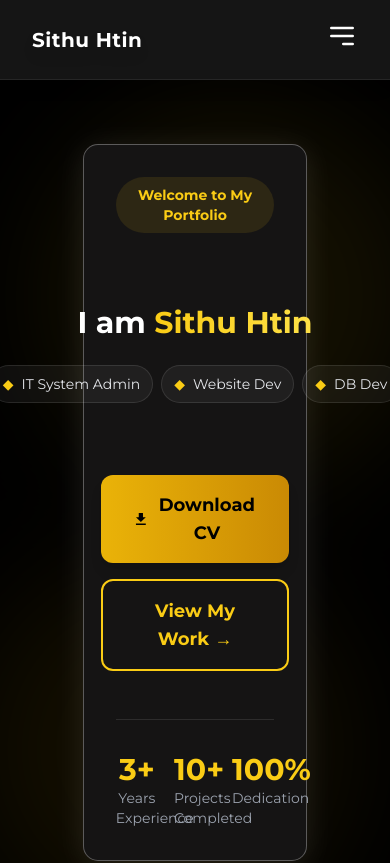
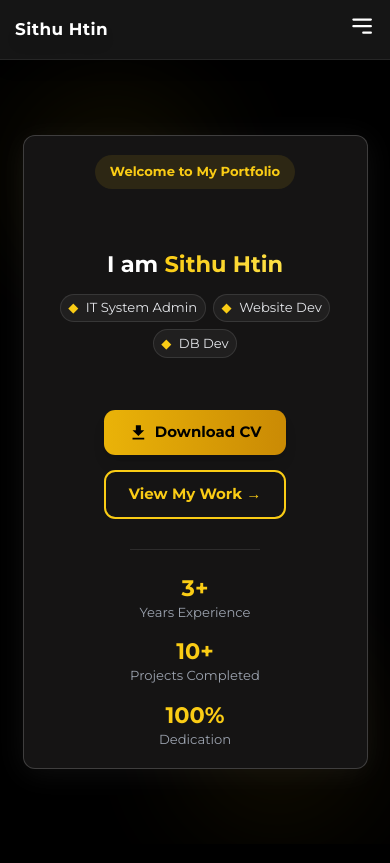
Before and after one commit to SiThuHtin/job-portfolio, a Next.js app: page / in a window 390 px wide. Shown: the top 863 px of the page. Built offline with nearby package versions, Linux system fonts and the light colour scheme.

Commit message:
Responsive site

```diff
--- a/app/components2/Navbar.js
+++ b/app/components2/Navbar.js
@@ -10,9 +10,9 @@ const Navbar = () => {
   };
 
   return (
-    <nav className="fixed top-0 left-0 w-full h-20 z-50 bg-neutral-900/95 border-b border-neutral-800 shadow-lg flex items-center transition-all duration-300">
-      <div className="container mx-auto flex justify-between items-center px-8">
-        <div className="text-xl font-extrabold text-white tracking-wide drop-shadow-lg">
+    <nav className="fixed top-0 left-0 w-full h-16 md:h-20 z-50 bg-neutral-900/95 border-b border-neutral-800 shadow-lg flex items-center transition-all duration-300">
+      <div className="container mx-auto flex justify-between items-center px-4 md:px-8">
+        <div className="text-lg md:text-xl font-extrabold text-white tracking-wide drop-shadow-lg">
           Sithu Htin
         </div>
         <div className="hidden md:flex space-x-10">
@@ -37,7 +37,7 @@ const Navbar = () => {
             aria-label="Toggle menu"
           >
             <svg
-              className="w-8 h-8"
+              className="w-7 h-7"
               fill="none"
               stroke="currentColor"
               viewBox="0 0 24 24"
--- a/app/globals.css
+++ b/app/globals.css
@@ -7,30 +7,45 @@ body {
   background-color: #080808;
 }
 
+/* Responsive base font tweaks for better mobile readability */
+html {
+  font-size: 16px;
+}
+
+@media (max-width: 640px) {
+  html {
+    font-size: 15px;
+  }
+}
+
 img {
-  height: 500px;
-  border-radius: 50px;
-  width: 300px;
+  max-width: 100%;
+  height: auto;
+  border-radius: 12px;
   object-fit: cover;
 }
 
 .glass-effect {
-  background: rgb(21, 20, 20); /* More transparent white background */
-  backdrop-filter: blur(10px); /* Blur effect to create the glass look */
-  -webkit-backdrop-filter: blur(10px); /* For Safari */
-  border: 1px solid rgba(255, 255, 255, 0.3); /* Slightly more visible border */
-  border-radius: 15px; /* Optional: rounded corners */
-   /* Padding inside the glass element */
-  color: white; /* Text color to contrast with the black background */
-  /* Height of the glass element */
-  box-shadow: 0 4px 30px rgba(255, 255, 255, 0.1);
-  width: 500px;
+  background: rgb(21, 20, 20);
+  backdrop-filter: blur(10px);
+  -webkit-backdrop-filter: blur(10px);
+  border: 1px solid rgba(255, 255, 255, 0.18);
+  border-radius: 12px;
+  color: white;
+  box-shadow: 0 4px 30px rgba(255, 255, 255, 0.06);
+  width: min(100%, 500px);
   display: flex;
   flex-direction: column;
   align-items: center;
   justify-content: center;
-  padding-top: 2em;
-  padding-bottom: 2em;
+  padding: 1.25rem;
+}
+
+@media (min-width: 768px) {
+  .glass-effect {
+    padding-top: 2rem;
+    padding-bottom: 2rem;
+  }
 }
 /* nav{
   position: absolute;
--- a/app/page.js
+++ b/app/page.js
@@ -55,36 +55,36 @@ export default function Home() {
       <div className="relative py-20 px-2 md:px-4 bg-gradient-to-b from-black via-black to-black/50 overflow-hidden w-full">
         {/* Animated Background Elements */}
         <div className="absolute inset-0 opacity-10">
-          <div className="absolute top-10 left-10 w-96 h-96 bg-yellow-400 rounded-full mix-blend-multiply filter blur-3xl animate-pulse"></div>
-          <div className="absolute bottom-0 right-10 w-96 h-96 bg-yellow-500 rounded-full mix-blend-multiply filter blur-3xl animate-pulse" style={{ animationDelay: '2s' }}></div>
+          <div className="absolute top-8 left-6 w-48 h-48 md:w-96 md:h-96 bg-yellow-400 rounded-full mix-blend-multiply filter blur-3xl animate-pulse"></div>
+          <div className="absolute bottom-4 right-6 w-48 h-48 md:w-96 md:h-96 bg-yellow-500 rounded-full mix-blend-multiply filter blur-3xl animate-pulse" style={{ animationDelay: '2s' }}></div>
         </div>
 
-        <div className="relative flex flex-col items-center justify-center z-10 w-full">
-          <div className="glass-effect bg-black/40 backdrop-blur-xl border-2 border-yellow-400/30 rounded-3xl shadow-2xl p-8 w-7/10 mx-auto" style={{ width: '60%' }}>
+        <div className="relative flex flex-col items-center justify-center z-10 w-full px-4">
+          <div className="glass-effect bg-black/40 backdrop-blur-xl border-2 border-yellow-400/30 rounded-3xl shadow-2xl p-6 sm:p-8 max-w-3xl w-full mx-auto">
             {/* Animated Greeting */}
             <div className="text-center mb-8">
               <span className="inline-block text-yellow-400 text-sm font-bold mb-4 px-4 py-2 bg-yellow-400/10 rounded-full">Welcome to My Portfolio</span>
             </div>
 
             {/* Main Title */}
-            <h1 className="text-3xl md:text-5xl lg:text-6xl py-6 text-center text-white font-bold whitespace-nowrap overflow-hidden text-ellipsis">
+            <h1 className="text-2xl sm:text-3xl md:text-4xl lg:text-5xl py-4 sm:py-6 text-center text-white font-bold">
               I am <span className="text-transparent bg-clip-text bg-gradient-to-r from-yellow-400 to-yellow-300">Sithu Htin</span>
             </h1>
 
             {/* Subtitle with better styling */}
-            <div className="mb-8 text-center overflow-x-auto">
-              <div className="flex gap-2 justify-center items-center flex-nowrap">
-                <div className="flex items-center gap-2 px-3 py-2 rounded-full bg-white/5 border border-white/10 whitespace-nowrap text-sm md:text-base">
+            <div className="mb-8 text-center">
+              <div className="flex flex-wrap gap-2 justify-center items-center">
+                <div className="flex items-center gap-2 px-2 py-1 sm:px-3 sm:py-2 rounded-full bg-white/5 border border-white/10 text-sm md:text-base">
                   <span className="text-yellow-400">◆</span>
                   <span className="text-gray-200">IT System Admin</span>
                 </div>
                 <div className="hidden md:block text-gray-600">•</div>
-                <div className="flex items-center gap-2 px-3 py-2 rounded-full bg-white/5 border border-white/10 whitespace-nowrap text-sm md:text-base">
+                <div className="flex items-center gap-2 px-2 py-1 sm:px-3 sm:py-2 rounded-full bg-white/5 border border-white/10 text-sm md:text-base">
                   <span className="text-yellow-400">◆</span>
                   <span className="text-gray-200">Website Dev</span>
                 </div>
                 <div className="hidden md:block text-gray-600">•</div>
-                <div className="flex items-center gap-2 px-3 py-2 rounded-full bg-white/5 border border-white/10 whitespace-nowrap text-sm md:text-base">
+                <div className="flex items-center gap-2 px-2 py-1 sm:px-3 sm:py-2 rounded-full bg-white/5 border border-white/10 text-sm md:text-base">
                   <span className="text-yellow-400">◆</span>
                   <span className="text-gray-200">DB Dev</span>
                 </div>
@@ -92,34 +92,34 @@ export default function Home() {
             </div>
 
             {/* Call to Action Buttons */}
-            <div className="flex flex-col sm:flex-row gap-4 justify-center mt-10">
+            <div className="flex flex-col sm:flex-row gap-4 justify-center mt-6">
               <button
                 onClick={handleDownload}
-                className="group py-4 px-8 rounded-xl bg-gradient-to-r from-yellow-500 to-yellow-600 text-black font-bold text-lg shadow-lg transition-all duration-300 flex items-center justify-center hover:shadow-2xl hover:scale-105 hover:from-yellow-600 hover:to-yellow-700"
+                className="group py-3 px-6 sm:py-4 sm:px-8 rounded-xl bg-gradient-to-r from-yellow-500 to-yellow-600 text-black font-bold text-base sm:text-lg shadow-lg transition-all duration-300 flex items-center justify-center hover:shadow-2xl hover:scale-105 hover:from-yellow-600 hover:to-yellow-700"
               >
                 <IoMdDownload className="mr-2 text-xl group-hover:animate-bounce" />
                 Download CV
               </button>
               <button
                 onClick={handleClick}
-                className="py-4 px-8 rounded-xl bg-transparent border-2 border-yellow-400 text-yellow-400 font-bold text-lg transition-all duration-300 hover:bg-yellow-400/10 hover:scale-105"
+                className="py-3 px-6 sm:py-4 sm:px-8 rounded-xl bg-transparent border-2 border-yellow-400 text-yellow-400 font-bold text-base sm:text-lg transition-all duration-300 hover:bg-yellow-400/10 hover:scale-105"
               >
                 View My Work →
               </button>
             </div>
 
             {/* Stats Section */}
-            <div className="grid grid-cols-3 gap-4 mt-12 pt-8 border-t border-white/10">
+            <div className="grid grid-cols-1 md:grid-cols-3 gap-4 mt-8 md:mt-12 pt-6 md:pt-8 border-t border-white/10">
               <div className="text-center">
-                <p className="text-3xl font-bold text-yellow-400">3+</p>
+                <p className="text-2xl md:text-3xl font-bold text-yellow-400">3+</p>
                 <p className="text-sm text-gray-400">Years Experience</p>
               </div>
               <div className="text-center">
-                <p className="text-3xl font-bold text-yellow-400">10+</p>
+                <p className="text-2xl md:text-3xl font-bold text-yellow-400">10+</p>
                 <p className="text-sm text-gray-400">Projects Completed</p>
               </div>
               <div className="text-center">
-                <p className="text-3xl font-bold text-yellow-400">100%</p>
+                <p className="text-2xl md:text-3xl font-bold text-yellow-400">100%</p>
                 <p className="text-sm text-gray-400">Dedication</p>
               </div>
             </div>
@@ -134,7 +134,7 @@ export default function Home() {
         <div className="flex-grow border-t border-yellow-400/30"></div>
       </div>
       <div className="py-12 px-4 md:px-16 bg-black">
-        <h2 className="text-4xl font-bold text-center text-white mb-12">Featured Projects</h2>
+        <h2 className="text-2xl md:text-4xl font-bold text-center text-white mb-8 md:mb-12">Featured Projects</h2>
         <div className="grid grid-cols-1 md:grid-cols-3 gap-8 max-w-6xl mx-auto">
           {featuredProjects.map((project) => (
             <div
@@ -180,7 +180,7 @@ export default function Home() {
         <div className="flex-grow border-t border-yellow-400/30"></div>
       </div>
       <div className="py-12 px-4 md:px-16 bg-black/50 backdrop-blur-lg">
-        <h2 className="text-4xl font-bold text-center text-white mb-12">My Skills & Expertise</h2>
+        <h2 className="text-2xl md:text-4xl font-bold text-center text-white mb-8 md:mb-12">My Skills & Expertise</h2>
         <div className="grid grid-cols-1 md:grid-cols-3 gap-8 max-w-4xl mx-auto">
           {skills.map((skill) => (
             <div
@@ -208,7 +208,7 @@ export default function Home() {
       </div>
       <div className="py-12 px-4 md:px-16 bg-black">
         <div className="max-w-4xl mx-auto bg-black/60 backdrop-blur-lg border-2 border-white/20 rounded-xl p-8">
-          <h2 className="text-3xl font-bold text-white mb-6">About Me</h2>
+          <h2 className="text-2xl md:text-3xl font-bold text-white mb-6">About Me</h2>
           <p className="text-lg text-gray-300 leading-relaxed">
             I am an IT System Admin and Website Developer with over 3 years of experience in managing and maintaining IT infrastructure, ensuring seamless operations and optimal performance. I have a strong background in web development, specializing in creating responsive and user-friendly websites using modern technologies.
           </p>
@@ -222,7 +222,7 @@ export default function Home() {
         <div className="flex-grow border-t border-yellow-400/30"></div>
       </div>
       <div className="py-12 px-4 md:px-16 bg-black/50 backdrop-blur-lg">
-        <h2 className="text-4xl font-bold text-center text-white mb-12">Documentation & Guides</h2>
+        <h2 className="text-2xl md:text-4xl font-bold text-center text-white mb-8 md:mb-12">Documentation & Guides</h2>
         <div className="max-w-2xl mx-auto">
           <div
             onClick={handleDocsClick}
```
Also changed, not shown: app/common.module.css (+10 -0 lines), app/components2/projectCard.js (+5 -5 lines), component/ui/3d-card.js (+6 -6 lines).
